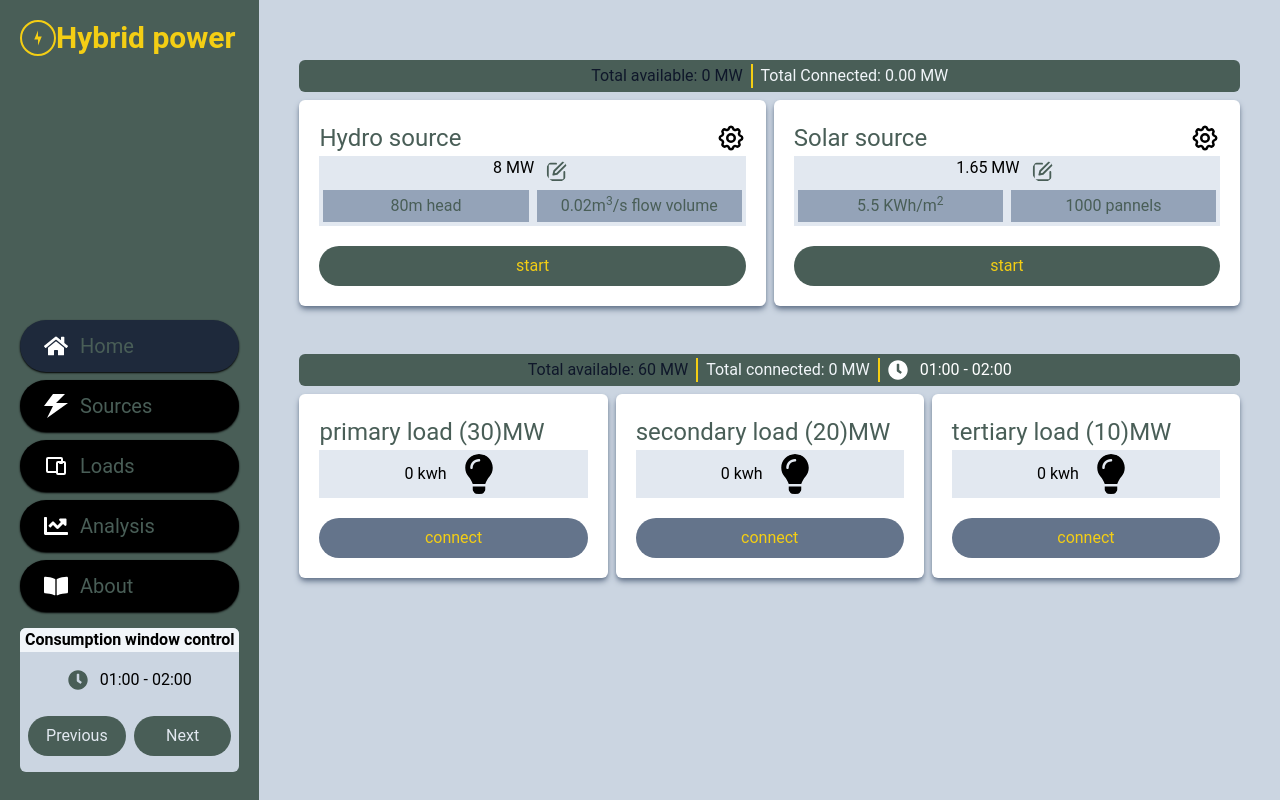
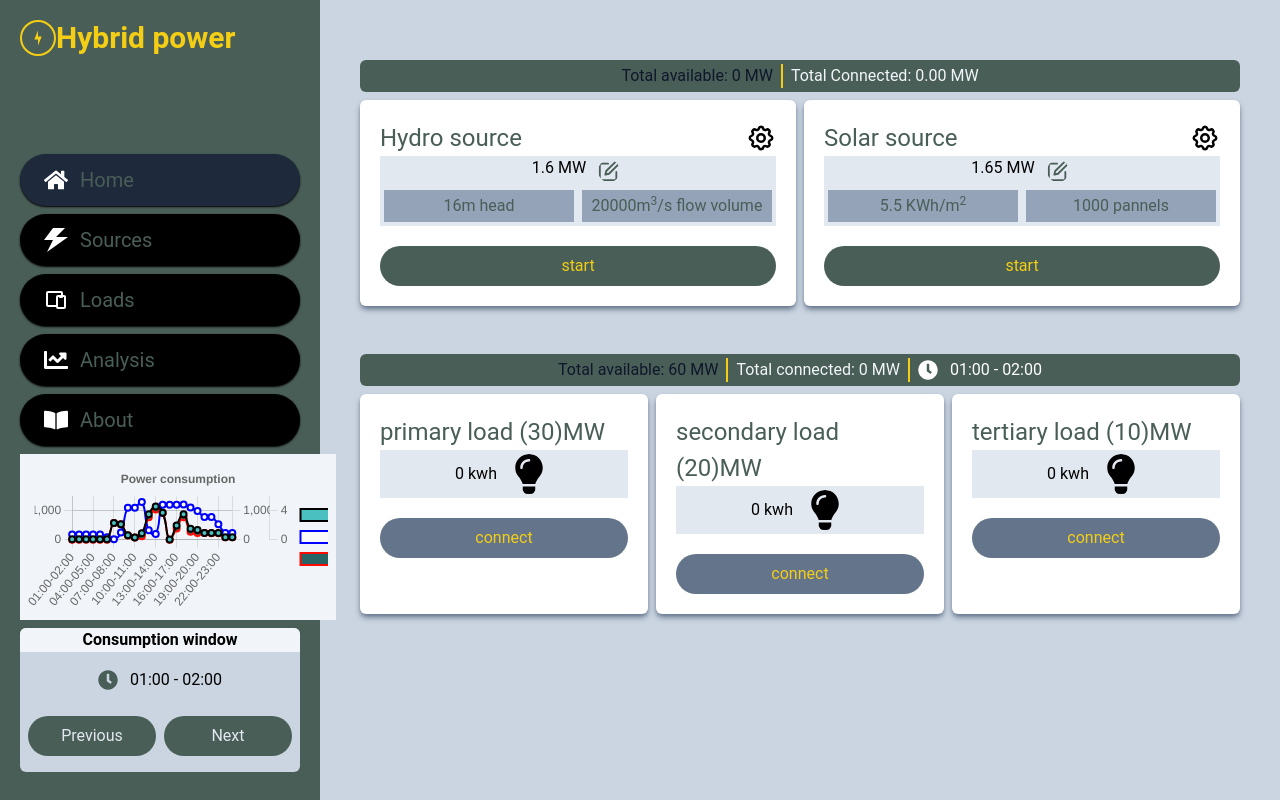
Before and after one commit to belloshehu/hybrid-power-generation, a React (Create React App) app: page / in a window 1280 px wide. Built offline with nearby package versions, Linux system fonts and the light colour scheme.

Commit message:
Add Line chart to plot primary, secondary and tertiary load consumptions

```diff
--- a/package.json
+++ b/package.json
@@ -8,7 +8,9 @@
     "@testing-library/react": "^13.4.0",
     "@testing-library/user-event": "^13.5.0",
     "axios": "^1.2.4",
+    "chartjs": "^0.3.24",
     "react": "^18.2.0",
+    "react-chartjs-2": "^5.2.0",
     "react-dom": "^18.2.0",
     "react-icons": "^4.7.1",
     "react-redux": "^8.0.5",
--- a/src/App.js
+++ b/src/App.js
@@ -4,6 +4,7 @@ import Sidebar from './components/Sidebar/Sidebar';
 import Main from './components/Main/Main';
 import { Route, Routes } from 'react-router-dom';
 import Home from './pages/Home/Home';
+import Analysis from './pages/Home/Analysis';
 
 function App() {
   return (
@@ -12,6 +13,7 @@ function App() {
       <Main>
         <Routes>
           <Route path='/' element={<Home />}/>
+          <Route path='/analysis' element={<Analysis />}/>
           <Route path='*' element={<h2>Page not found!</h2>}/>
         </Routes>
       </Main>
--- a/src/components/ConsumptionWindowControl/ConsumptionWindowControl.jsx
+++ b/src/components/ConsumptionWindowControl/ConsumptionWindowControl.jsx
@@ -24,7 +24,7 @@ const ConsumptionWindowControl = () => {
 
   return (
     <section className='bg-slate-300 text-black pb-2 my-2 flex flex-col gap-4 items-center rounded-md justify-center w-full'>
-        <h3 className='font-bold bg-slate-100 w-full text-center rounded-t-md'>Consumption window control</h3>
+        <h3 className='font-bold bg-slate-100 w-full text-center rounded-t-md'>Consumption window</h3>
         <div className='flex gap-3 items-center'>
             <FaClock className='text-xl text-primary'/>
             <p>{consumptionWindow.time.from} - {consumptionWindow.time.to}</p>
--- /dev/null
+++ b/src/components/LineChart/LineChart.jsx
@@ -0,0 +1,57 @@
+import React from 'react'
+import Chart from 'chart.js/auto'; import { Line } from "react-chartjs-2";
+import { chartData } from '../../data/chartData'
+
+const LineChart = () => {
+  return (
+    <div className='bg-slate-100 p-2'>
+      <Line
+
+        data={chartData}
+        options={{
+          responsive: true,
+          interaction: {
+            mode: 'index',
+            intersect: false,
+          },
+          plugins: {
+            title:{
+              display: true,
+              text:'Power consumption',
+              fontSize:20
+            },
+            legend:{
+              display:true,
+              position:'right'
+            }
+          },
+          scales: {
+            y: {
+              type: 'linear',
+              display: true,
+              position: 'right',
+            },
+            y1: {
+              type: 'linear' ,
+              display: true,
+              position: 'right',
+              grid: {
+                drawOnChartArea: false,
+              },
+            y2: {
+                type: 'linear' ,
+                display: true,
+                position: 'right',
+                grid: {
+                  drawOnChartArea: false,
+                },
+              }
+            }
+          }
+        }}
+      />
+    </div>
+  )
+}
+
+export default LineChart
--- a/src/components/Sidebar/Sidebar.jsx
+++ b/src/components/Sidebar/Sidebar.jsx
@@ -6,6 +6,7 @@ import {ImPower} from 'react-icons/im'
 import {TbDevices} from 'react-icons/tb'
 import NavItem from '../NavItem/NavItem'
 import ConsumptionWindowControl from '../ConsumptionWindowControl/ConsumptionWindowControl'
+import LineChart from '../LineChart/LineChart'
 
 const navItems = [
     {
@@ -59,6 +60,7 @@ const Sidebar = () => {
             >
                 {navItems.map(item => <NavItem {...item} key={item.text} /> )}
             </ul>
+            <LineChart />
             <ConsumptionWindowControl />
         </aside>
     )
--- /dev/null
+++ b/src/data/chartData.js
@@ -0,0 +1,47 @@
+import {load} from './power'
+
+
+const labels = load.values.map(value => `${value.time.from}-${value.time.to}`)
+const primaryData = load.values.map(value => value.power.primary)
+const secondaryData = load.values.map(value => value.power.secondary)
+const tertiaryData = load.values.map(value => value.power.tertiary)
+
+console.log(primaryData)
+console.log(labels)
+
+export const chartData = {
+    labels: labels,
+    datasets: [
+        {
+            data: primaryData,
+            label: 'Primary',
+            fill: false,
+            lineTension: 0.5,
+            backgroundColor: 'rgba(75,192,192,1)',
+            borderColor: 'rgba(0,0,0,1)',
+            borderWidth: 2,
+            yAxisID: 'y',
+        },
+        {
+            data: secondaryData,
+            label: 'Secondary',
+            fill: false,
+            lineTension: 0.5,
+            backgroundColor: 'rgba(250,250,250,1)',
+            borderColor: 'rgba(0,0,255,1)',
+            borderWidth: 2,
+            yAxisID: 'y1',
+        },
+        {
+            data: tertiaryData,
+            label: 'Tertiary',
+            fill: false,
+            lineTension: 0.5,
+            backgroundColor: 'rgba(40,100,100,1)',
+            borderColor: 'rgba(255,10,0,1)',
+            borderWidth: 2,
+            yAxisID: 'y2',
+        }
+    ]
+
+}
--- a/src/features/hydroSource/hydroSourceSlice.js
+++ b/src/features/hydroSource/hydroSourceSlice.js
@@ -4,7 +4,7 @@ const hydroSourceSlice = createSlice({
     name: 'hydroSource',
     initialState: {
         crossSectionalArea: 200,
-        head: 80,
+        head: 16,
         waterSpeed: 100,
         flowVolume: 0,
         powerGenerated: 0,
@@ -12,10 +12,10 @@ const hydroSourceSlice = createSlice({
     },
     reducers: {
         calculateFlowVolume: (state) => {
-            state.flowVolume = state.crossSectionalArea * state.waterSpeed / 1000000;
+            state.flowVolume = state.crossSectionalArea * state.waterSpeed;
         },
         calculatePower: (state) => {
-            state.powerGenerated = state.head * state.flowVolume * 5;
+            state.powerGenerated = state.head * state.flowVolume * 5 / 1000000;
         },
         start: (state) => {
             state.isRunning = true
--- /dev/null
+++ b/src/pages/Home/Analysis.jsx
@@ -0,0 +1,18 @@
+import LineChart from '../../components/LineChart/LineChart'
+
+
+const Analysis = () => {
+
+  return (
+    <section className='w-full flex flex-col gap-10 text-black'>
+      <section>
+        <div className='bg-primary p-1 my-2 flex gap-2 items-center rounded-md justify-center'>
+          <span className='font-bold text-white '>Charts</span>
+        </div>
+        <LineChart />
+      </section>
+    </section>
+  )
+}
+
+export default Analysis
--- a/src/pages/Home/Home.jsx
+++ b/src/pages/Home/Home.jsx
@@ -8,6 +8,7 @@ import {
   calculateConnectedTotalLoad,
   calculateTotalLoad
 } from '../../features/load/loadSlice'
+import LineChart from '../../components/LineChart/LineChart'
 
 
 const Home = () => {
```
Also changed, not shown: 1 other file (tests, documents, lock files or other folders).
